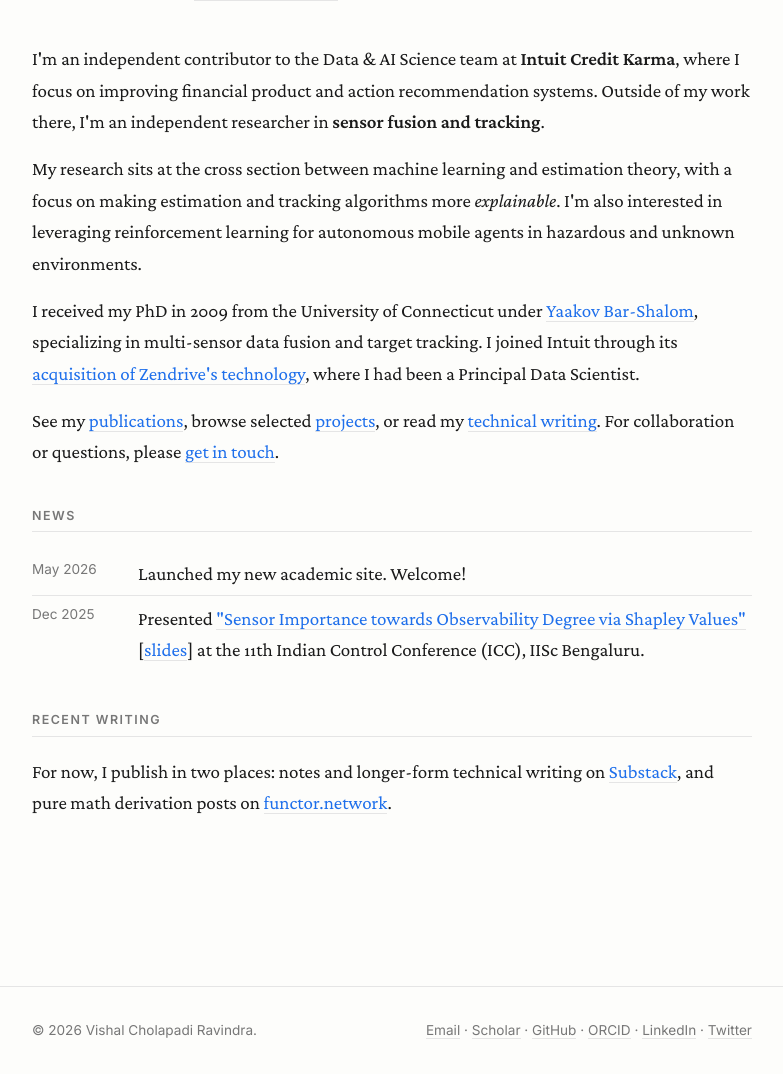
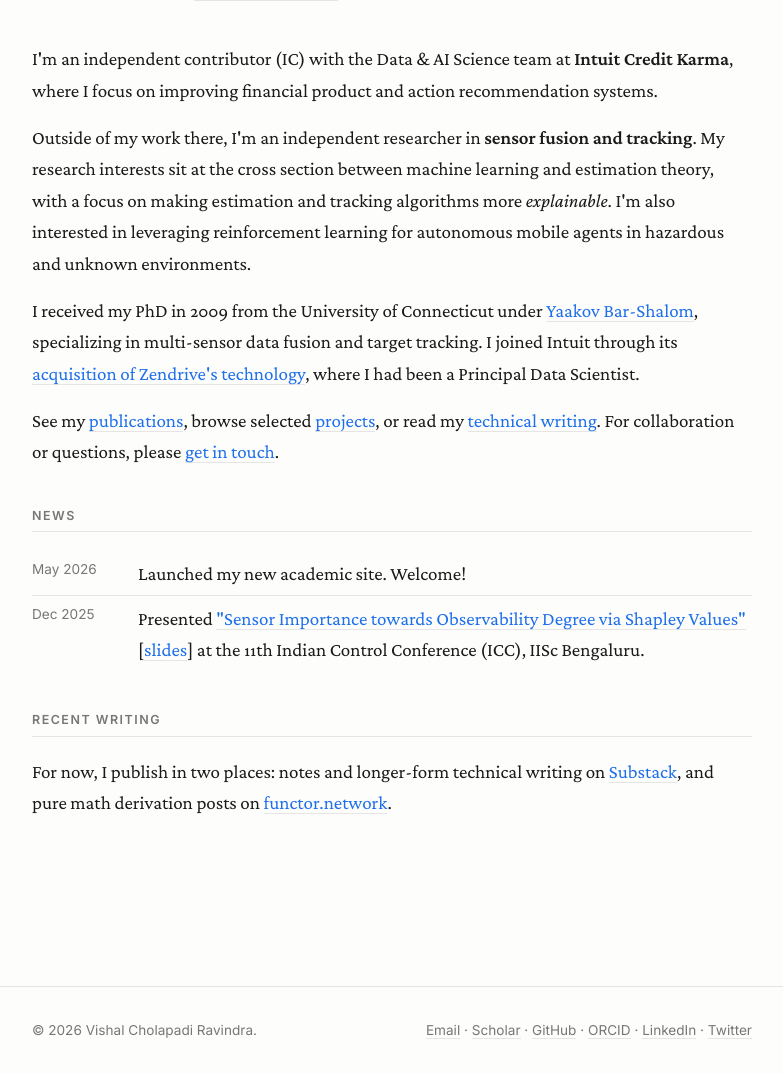
Before and after one commit to vcravind/vcravind.github.io, a Jekyll site: the page built from index.html, in a window 1280 px wide, cut to the strip 256-1330 px from the top of the page. Shown: the whole strip, without its empty margins (248-1031 px from the left). Built offline with Jekyll 4.4.1, drawn with Linux system fonts in a browser that asks for light colours.

Commit message:
basic mods to about page

```diff
--- a/index.html
+++ b/index.html
@@ -17,14 +17,13 @@ title: About
 
   <div class="prose">
     <p>
-      I'm an independent contributor to the Data &amp; AI Science team at
+      I'm an independent contributor (IC) with the Data &amp; AI Science team at
       <strong>Intuit Credit Karma</strong>, where I focus on improving financial product
-      and action recommendation systems. Outside of my work there, I'm an independent
-      researcher in <strong>sensor fusion and tracking</strong>.
+      and action recommendation systems.
     </p>
 
     <p>
-      My research sits at the cross section between machine learning and estimation
+      Outside of my work there, I'm an independent researcher in <strong>sensor fusion and tracking</strong>. My research interests sit at the cross section between machine learning and estimation
       theory, with a focus on making estimation and tracking algorithms more
       <em>explainable</em>. I'm also interested in leveraging reinforcement learning
       for autonomous mobile agents in hazardous and unknown environments.
```
